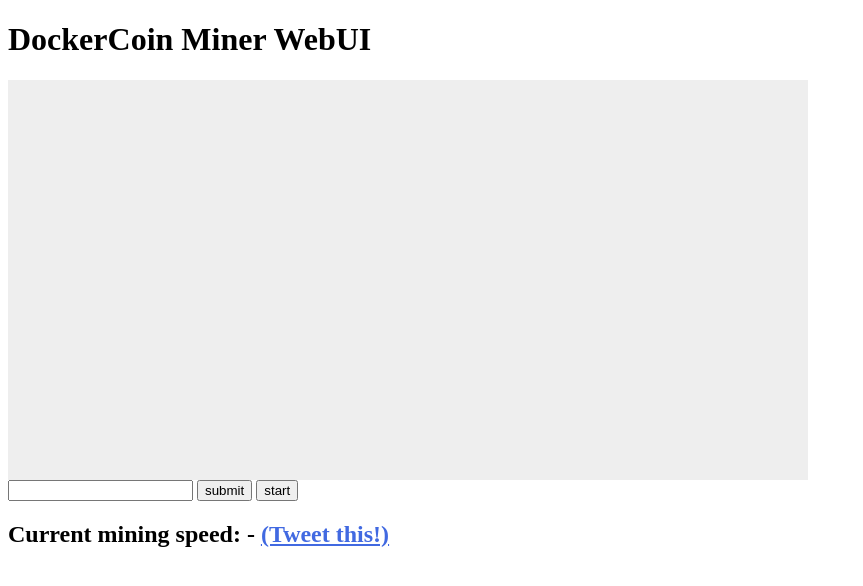
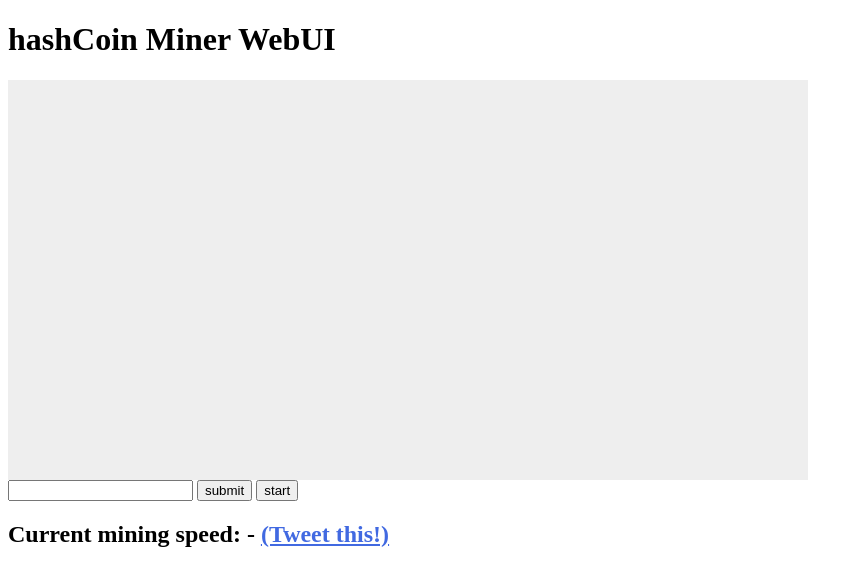
Before and after one commit to TD-Hackathon-2022/DCoB-Scheduler, a plain HTML site: page ui/index.html in a window 1280 px wide. Shown: the whole page, without its empty margins (0-863 px from the left). Drawn offline with Linux system fonts and the light colour scheme.

Commit message:
change webUI H1

```diff
--- a/ui/index.html
+++ b/ui/index.html
@@ -118,7 +118,7 @@
 <body>
 
 
-<h1>DockerCoin Miner WebUI</h1>
+<h1>hashCoin Miner WebUI</h1>
 
 <div id="graph"></div>
 
```
